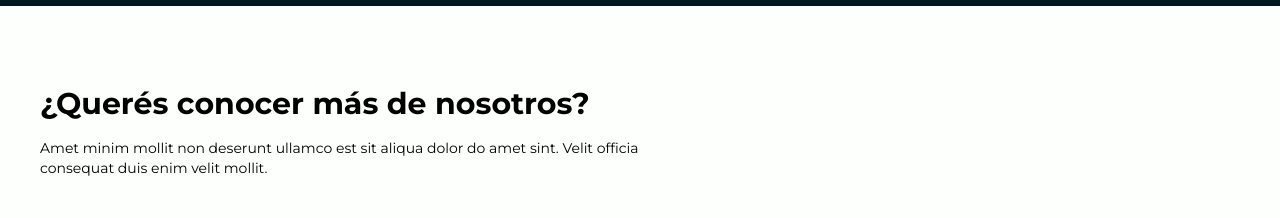
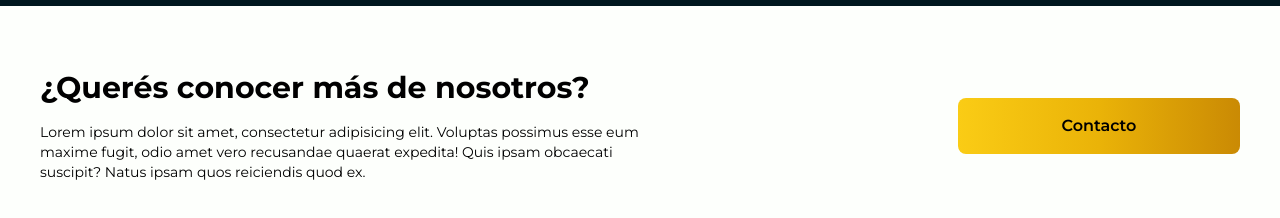
Before and after one commit to JonatanBustamante1111/app-mayorista, a React (Vite) app: page /nosotros in a window 1280 px wide. Shown: the part 582-800 px from the top of the page. Built offline with nearby package versions, Linux system fonts and the light colour scheme.

Commit message:
acomode botones para que todos midan lo mismo

```diff
--- a/src/components/ContactoInicio.jsx
+++ b/src/components/ContactoInicio.jsx
@@ -12,7 +12,7 @@ export default function ContactoInicio() {
       </p>
       <a href="http://api.whatsapp.com/send?phone=542644823420" target="_blank">
       <button
-        className=" w-full sm:w-1/2
+        className=" w-full sm:w-1/2 md:w-[282px]
         text-center font-semibold py-4 px-6
         bg-gradient-to-r from-yellow-400 via-yellow-500 to-yellow-600
         rounded-lg
--- a/src/components/ContactoNosotros.jsx
+++ b/src/components/ContactoNosotros.jsx
@@ -1,16 +1,26 @@
-import React from 'react'
+import React from "react";
 
 export default function ContactoNosotros() {
   return (
-    <section className=" flex flex-col gap-16 w-full bg-blanco col-span-2 sm:flex-row sm:gap-0 sm:w-full md:flex-row md: justify-between md:w-full">
-    <div className="text-center mt-10 p-6 sm:w-1/2 sm:text-left sm:px-0 sm:pl-10 md:w-1/2  ">
-      <h2 className=" font-bold text-3xl w-full md:my-4 ">¿Querés conocer más de nosotros?</h2>
-      <p className=" font-light text-sm w-full my-4 mb-14 ">
-      Amet minim mollit non deserunt ullamco est sit aliqua dolor do amet sint. Velit officia consequat duis enim velit mollit.
-      </p>
-      <a href="http://api.whatsapp.com/send?phone=542644823420" target="_blank">
-      <button
-        className=" w-full sm:w-1/2
+    <section className=" flex flex-col w-full bg-blanco col-span-2 sm:flex-row sm:gap-0 sm:w-full md:flex-row md:items-center md:justify-between md:w-full ">
+      <div className="text-center mt-10 p-6 sm:w-1/2 sm:text-left sm:px-0 sm:pl-10 md:w-1/2 ">
+        <h2 className=" font-bold text-3xl w-full  ">
+          ¿Querés conocer más de nosotros?
+        </h2>
+        <p className=" font-light text-sm w-full my-4 mb-6 md:mb-10 ">
+          Lorem ipsum dolor sit amet, consectetur adipisicing elit. Voluptas
+          possimus esse eum maxime fugit, odio amet vero recusandae quaerat
+          expedita! Quis ipsam obcaecati suscipit? Natus ipsam quos reiciendis
+          quod ex.
+        </p>
+      </div>
+      <a
+      className="px-16 mb-20 md:mb-0 md:px-0"
+        href="http://api.whatsapp.com/send?phone=542644823420"
+        target="_blank"
+      >
+         <button
+        className=" w-full sm:w-1/2 md:w-[282px] md:mr-10
         text-center font-semibold py-4 px-6
         bg-gradient-to-r from-yellow-400 via-yellow-500 to-yellow-600
         rounded-lg
@@ -19,8 +29,6 @@ export default function ContactoNosotros() {
         Contacto
       </button>
       </a>
-
-    </div>
-  </section>
-  )
+    </section>
+  );
 }
```
